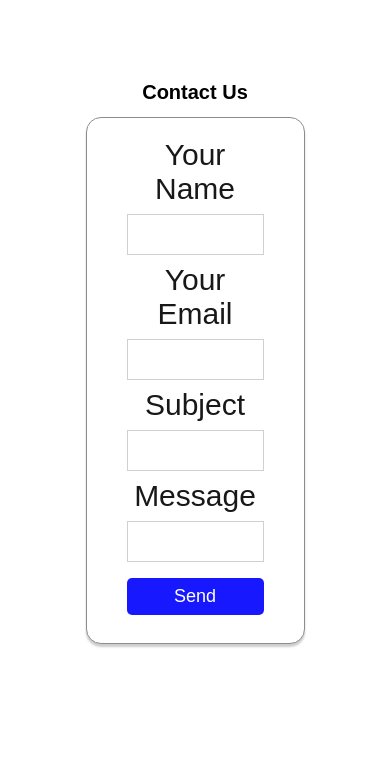
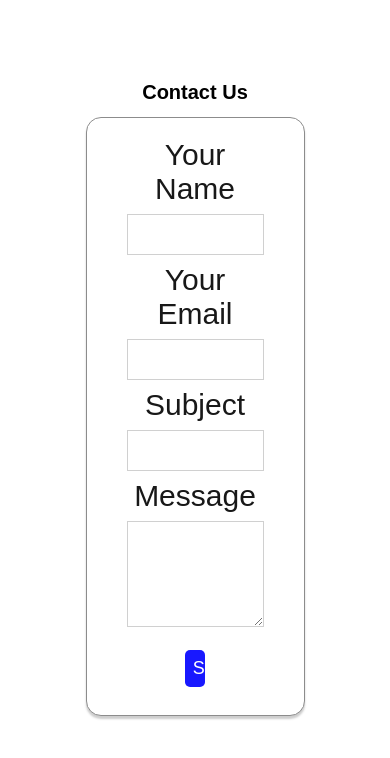
Before and after one commit to Akinmyde/Questioner, a plain HTML site: page UI/index.html in a window 390 px wide. Shown: the part 1096-1854 px from the top of the page. Drawn offline with Linux system fonts and the light colour scheme.

Commit message:
fix text area issue

```diff
--- a/UI/index.html
+++ b/UI/index.html
@@ -2,7 +2,6 @@
 <html>
 <head>
   <meta charset="utf-8" />
-  <meta http-equiv="X-UA-Compatible" content="IE=edge">
   <title>Questioner | Home</title>
   <link rel="stylesheet" type="text/css" media="screen" href="style.css" />
 </head>
@@ -47,8 +46,8 @@
         <input type="text" id="subject">
 
         <label for="message">Message</label>
-        <input type="text" id="message"><br>
-        <button type="button" id="send">Send</button>
+        <textarea id="message"></textarea>
+        <button type="button" class="md" id="send">Send</button>
         <div class="error font12"></div>
       </div>
     </div>
--- a/UI/style.css
+++ b/UI/style.css
@@ -30,11 +30,12 @@ button {
 .md {
   width: 25%
 }
-/*
+
 textarea {
-  margin-left: 33%;
-  margin-right: 33%;
-} */
+  /* margin-left: 33%;
+  margin-right: 33%; */
+  line-height: 40px
+}
 
 button:hover {
   opacity: 0.8;
@@ -304,7 +305,7 @@ a {
     margin-bottom: 70px;
   }
   .container {
-    width:85%;
+    width:65%;
     font-size: 14px
   }
   .image.sm {
```
